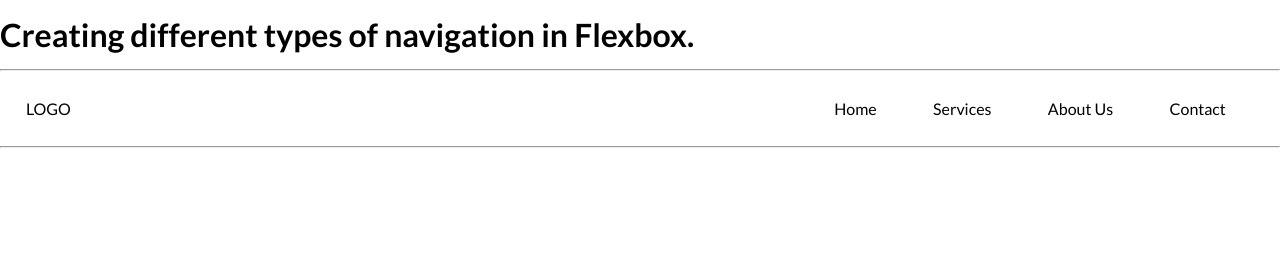
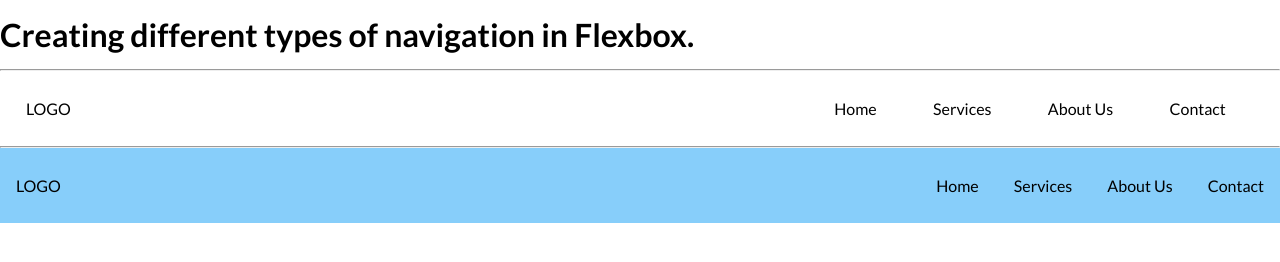
Before and after one commit to vikaschauhan/flexbox-navigation, a plain HTML site: page index.html in a window 1280 px wide. Drawn offline with Linux system fonts and the light colour scheme.

Commit message:
2nd navigation
looks almost like first one with little css difference.

```diff
--- a/flexbox.css
+++ b/flexbox.css
@@ -48,13 +48,31 @@ h1{
     }
 }
 
-nav{
+.navbar-1{
     font-weight: 400;
 }
 
-nav ul{
+.navbar-1 ul{
     width: 35vw;
     display: flex;
     flex-direction: row;
     justify-content: space-around;
 }
+.navbar-2{
+    display: flex;
+    background: lightskyblue;
+    min-height: 75px;
+    align-items: center;
+}
+.navbar-2 .logo{
+    flex: 1;
+    justify-content: flex-start;
+}
+.navbar-2 .navbar-links{
+    justify-content: flex-end;
+}
+.navbar-2 ul li{
+    display: inline;
+    padding: 0 1em;
+    color: white;
+}
--- a/index.html
+++ b/index.html
@@ -13,7 +13,7 @@
                     <div class="logo">
                         LOGO
                     </div>
-                    <nav>
+                    <nav class="navbar-1">
                         <ul>
                             <li><a href="">Home</a></li>
                             <li><a href="">Services</a></li>
@@ -23,6 +23,19 @@
                     </nav>
                 </div>
                 <hr>
+                <div class="header-2">
+                    <nav class="navbar-2">
+                        <ul class="logo">
+                            <li><a href="#">LOGO</a></li>
+                        </ul>
+                        <ul class="navbar-links">
+                                <li><a href="">Home</a></li>
+                                <li><a href="">Services</a></li>
+                                <li><a href="">About Us</a></li>
+                                <li><a href="">Contact</a></li>
+                        </ul>
+                    </nav>
+                </div>
             </section>
         </main>
     </body>
```
